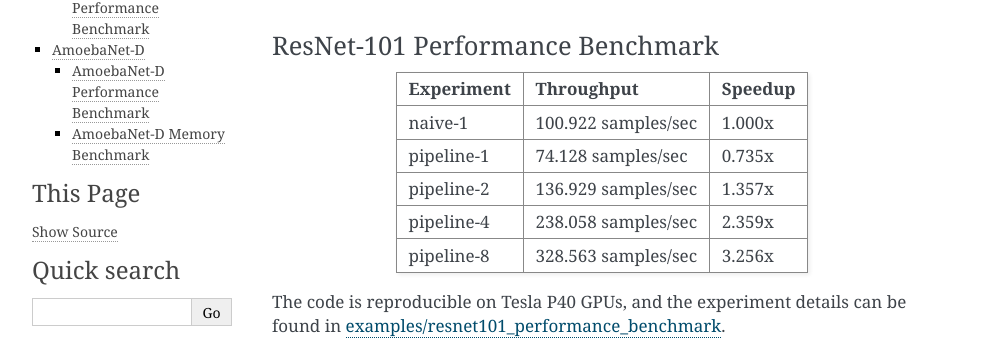
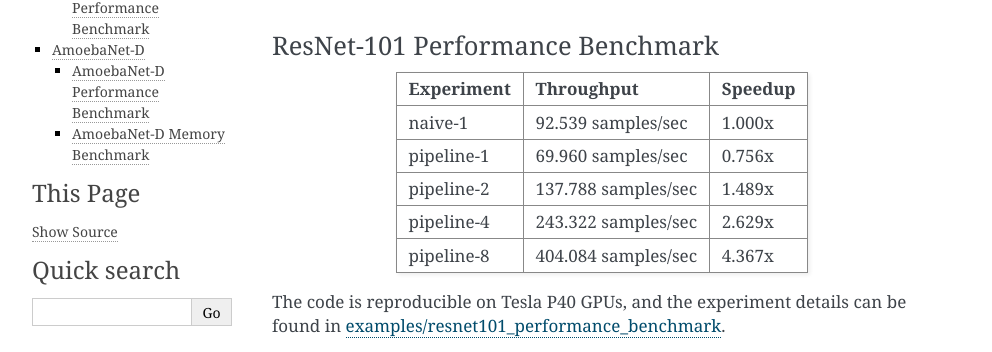
Before and after one commit to kakaobrain/torchgpipe, a Sphinx documentation site: the page built from docs/benchmarks.rst, in a window 1280 px wide. Shown: the part 160-512 px from the top of the page, without its empty margins (148-1140 px from the left). Built offline with Sphinx 7.4.7, drawn with Linux system fonts in a browser that asks for light colours.

```diff
--- a/docs/benchmarks.rst
+++ b/docs/benchmarks.rst
@@ -10,11 +10,11 @@ ResNet-101 Performance Benchmark
 ==========  ===================  =======
 Experiment  Throughput           Speedup
 ==========  ===================  =======
-naive-1     100.922 samples/sec   1.000x
-pipeline-1   74.128 samples/sec   0.735x
-pipeline-2  136.929 samples/sec   1.357x
-pipeline-4  238.058 samples/sec   2.359x
-pipeline-8  328.563 samples/sec   3.256x
+naive-1      92.539 samples/sec   1.000x
+pipeline-1   69.960 samples/sec   0.756x
+pipeline-2  137.788 samples/sec   1.489x
+pipeline-4  243.322 samples/sec   2.629x
+pipeline-8  404.084 samples/sec   4.367x
 ==========  ===================  =======
 
 The code is reproducible on Tesla P40 GPUs, and the experiment details
--- a/docs/changelog.rst
+++ b/docs/changelog.rst
@@ -7,6 +7,9 @@ v0.0.3 (WIP)
 Not released yet.
 
 - Added support for PyTorch 1.2.
+- Redesigned the internal pipeline parallelism for bidirectional deterministic
+  lockstep.
+- Optimized by using separate CUDA streams for device-to-device copies.
 - Fixed hang at a once failed partition.
 - Removed ``current_microbatch`` which actually didn't work.
 - Fixed the size cumulation (`issue #3`_ by `Shiyan Deng`_) of
```
Also changed, not shown: README.ko.md (+4 -4 lines), README.md (+4 -4 lines), examples/resnet101_performance_benchmark/README.md, 1 other file.
